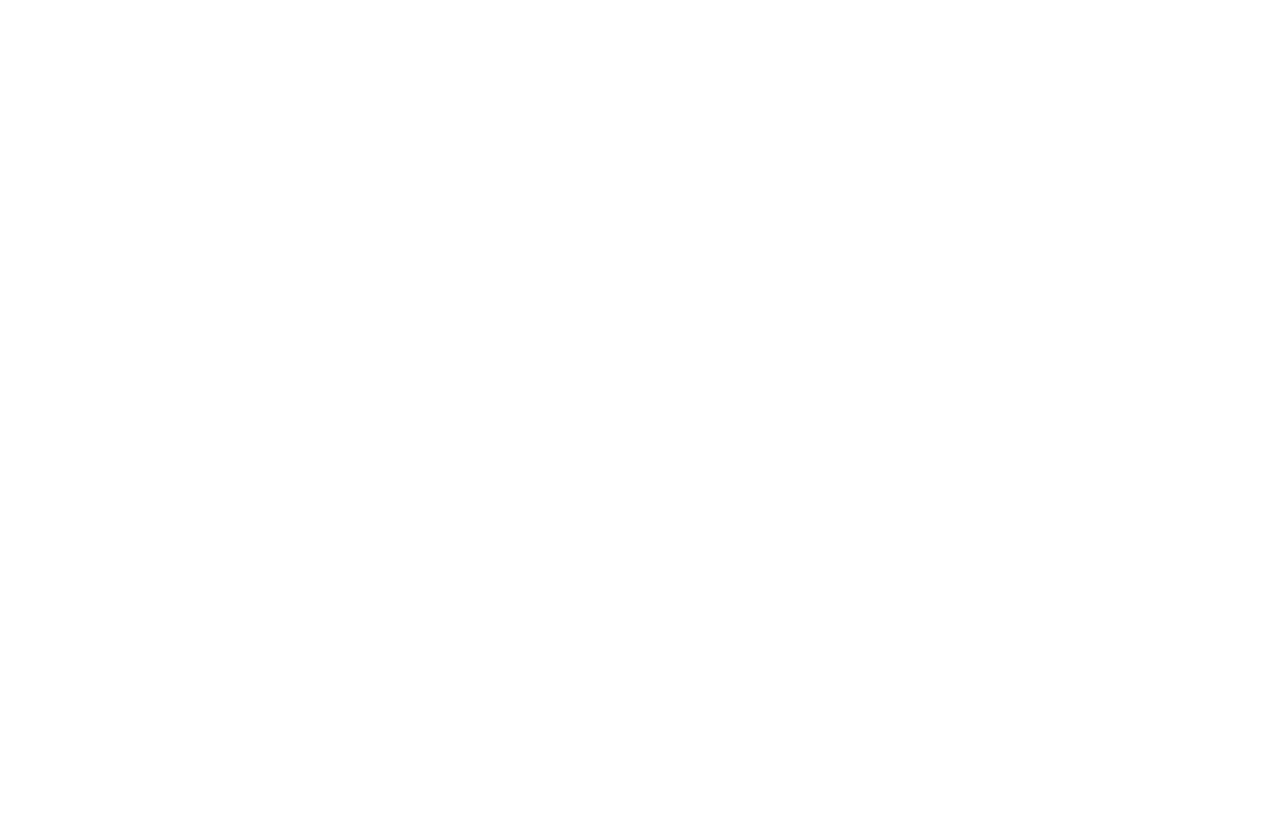
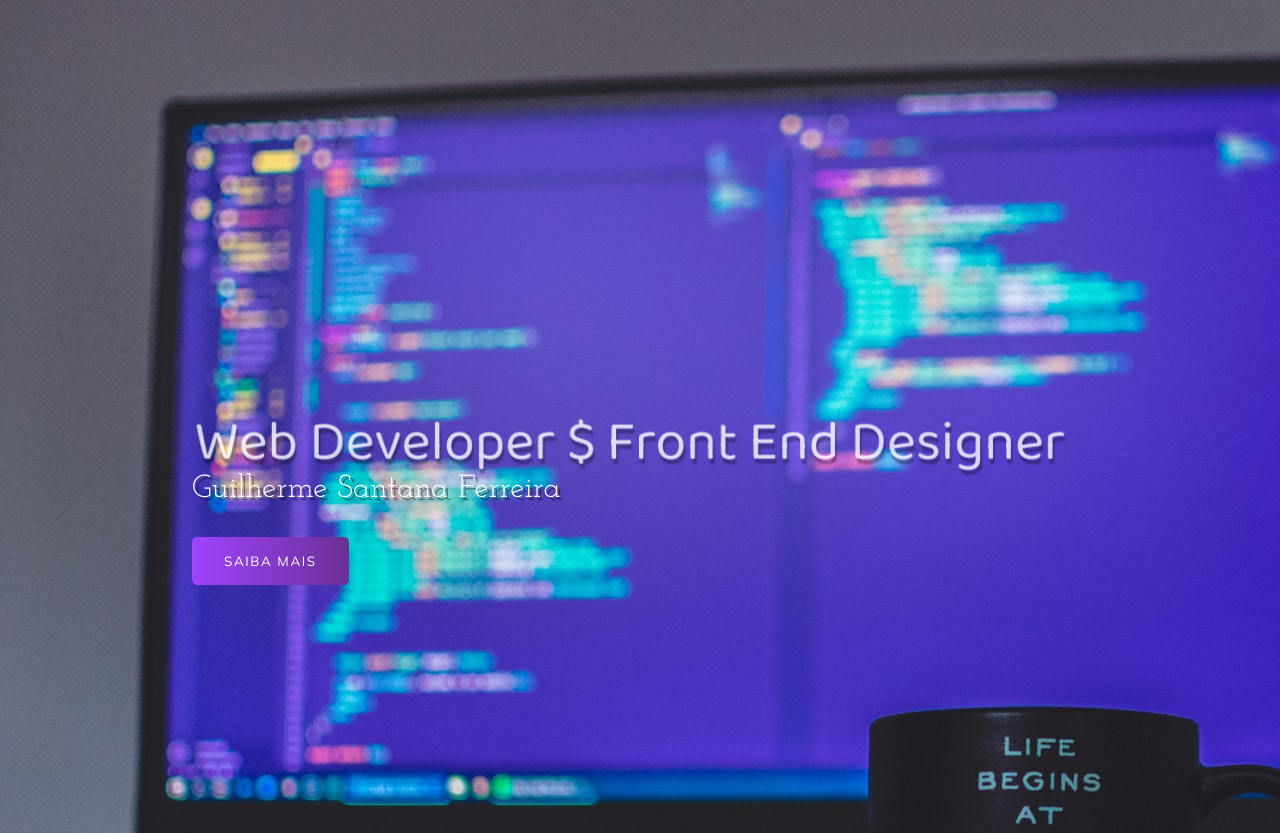
Before and after one commit to guilher47/portifolio, a plain HTML site: page index.html in a window 1280 px wide. Shown: the top 833 px of the page. Before the commit the page ends 800 px from the top, so only its background shows below. Drawn offline with Linux system fonts and the light colour scheme.

Commit message:
:package: header

```diff
--- a/index.html
+++ b/index.html
@@ -4,9 +4,25 @@
     <meta charset="UTF-8">
     <meta name="viewport" content="width=device-width, initial-scale=1.0">
     <link rel="stylesheet" href="style.css">
-    <title>Portifólio</title>
+    <link rel="apple-touch-icon" sizes="180x180" href="imagens/apple-touch-icon.png">
+    <link rel="icon" type="image/png" sizes="32x32" href="imagens/favicon-32x32.png">
+    <link rel="icon" type="image/png" sizes="16x16" href="imagens/favicon-16x16.png">
+    <link rel="manifest" href="/site.webmanifest">
+    <title>Portfólio</title>
 </head>
 <body>
 
+    <div class="container">
+       <header>
+           <div class="img wrapper">
+               <img src="imagens/bg.jpg" alt="">
+           </div>
+           <div class="banner">
+               <h1>Web Developer $ Front End Designer</h1>
+               <p>Guilherme Santana Ferreira</p>
+               <button>Saiba mais</button>
+           </div>
+       </header>
+    </div>
 </body>
 </html>
--- a/style.css
+++ b/style.css
@@ -1,3 +1,89 @@
 @import url('https://fonts.googleapis.com/css2?family=Baloo+Da+2:wght@400;500;600;700&family=Josefin+Slab:ital,wght@0,300;0,400;0,600;0,700;1,300;1,400;1,600&family=Mulish:ital,wght@0,200;0,300;0,400;0,500;1,200;1,300;1,400&display=swap');
 
 @import url("https://cdnjs.cloudflare.com/ajax/libs/font-awesome/5.15.1/css/all.min.css");
+
+*{
+    margin: 0;
+    padding: 0;
+}
+header{
+    width: 100%;
+    height: 100%vh;
+    overflow: hidden;
+    position: relative;
+
+}
+.img-wrapper{
+    width: 100%;
+    height: 100%;
+    overflow: hidden;
+    background-color:black;
+}
+.img-wrapper img{
+    width: 100%;
+    height: 100%;
+    object-fit: cover;
+    opacity: 0.5;
+    animation: zoom 25s forwards;
+}
+@keyframes zoom {
+    0%{
+        transform: scale(1.3);
+    }
+    100%{
+        transform: scale(1);
+    }
+}
+.banner{
+    position: absolute;
+    top: 30%;
+    left: 15%;
+}
+.banner h1{
+    color: #ffffff;
+    font-size: 3.5rem;
+    font-family: "Baloo Da 2", serif;
+    font-weight: 200;
+    text-shadow: 0.1rem 0.3rem 2px rgba(0, 0, 0, .4);
+    line-height: 3.5rem;
+    margin-bottom: 2rem;
+    opacity: 0;
+    animation: moveBanner 1s 0.5 forwards;
+}
+.banner p{
+    font-family: "Josefin Slab", serif;
+    color: #fff;
+    font-size: 2rem;
+    text-shadow: .2rem .2rem rgba(0, 0, 0, .4);
+    margin-bottom: 2rem;
+    opacity: 0;
+    animation: moveBanner 1s 0.7s forwards;
+
+}
+.banner button{
+    font-family: "Mulish", serif;
+    color: #fff;
+    text-transform: uppercase;
+    letter-spacing: .1rem;
+    background: #6a3093;  background: -webkit-linear-gradient(to right, #a044ff, #6a3093);
+    background: linear-gradient(to right, #a044ff, #6a3093);
+    padding: 1rem 2rem;
+    border: none;
+    border-radius: 5px;
+    cursor: pointer;
+    opacity: 0;
+    animation: moveBanner 1s 0.9s forwards;
+
+}
+.banner button:hover{
+    color: black;
+}
+@keyframes moveBanner{
+    0%{
+        transform: translateY(10rem) rotateY(-30deg);
+    }
+    100% {
+        transform: translateY(0) rotateY(0);
+        opacity: 1;
+    }
+}
```
Also changed, not shown: imagens/android-chrome-192x192.png (renamed from android-chrome-192x192.png), imagens/android-chrome-512x512.png (renamed from android-chrome-512x512.png), imagens/apple-touch-icon.png (renamed from apple-touch-icon.png), imagens/bg.jpg (added), imagens/favicon-16x16.png (renamed from favicon-16x16.png), imagens/favicon-32x32.png (renamed from favicon-32x32.png), site.webmanifest, 1 other file.
